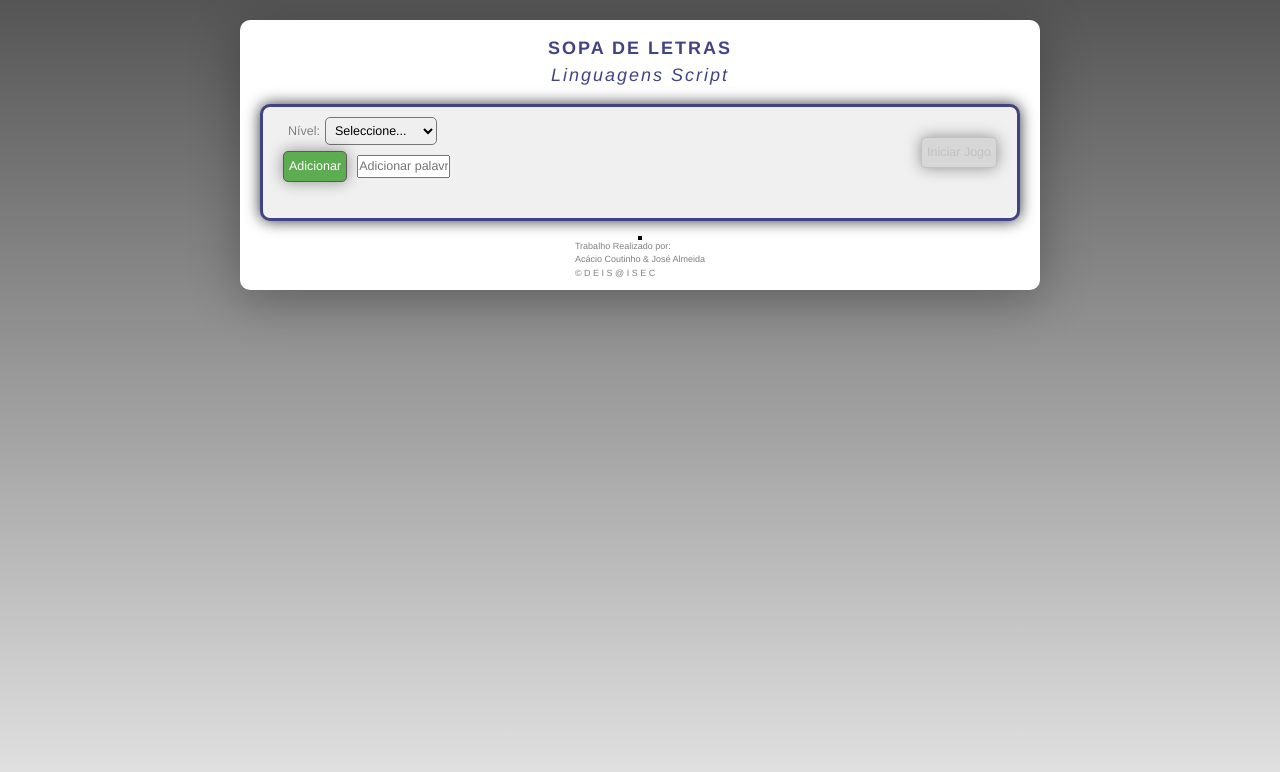
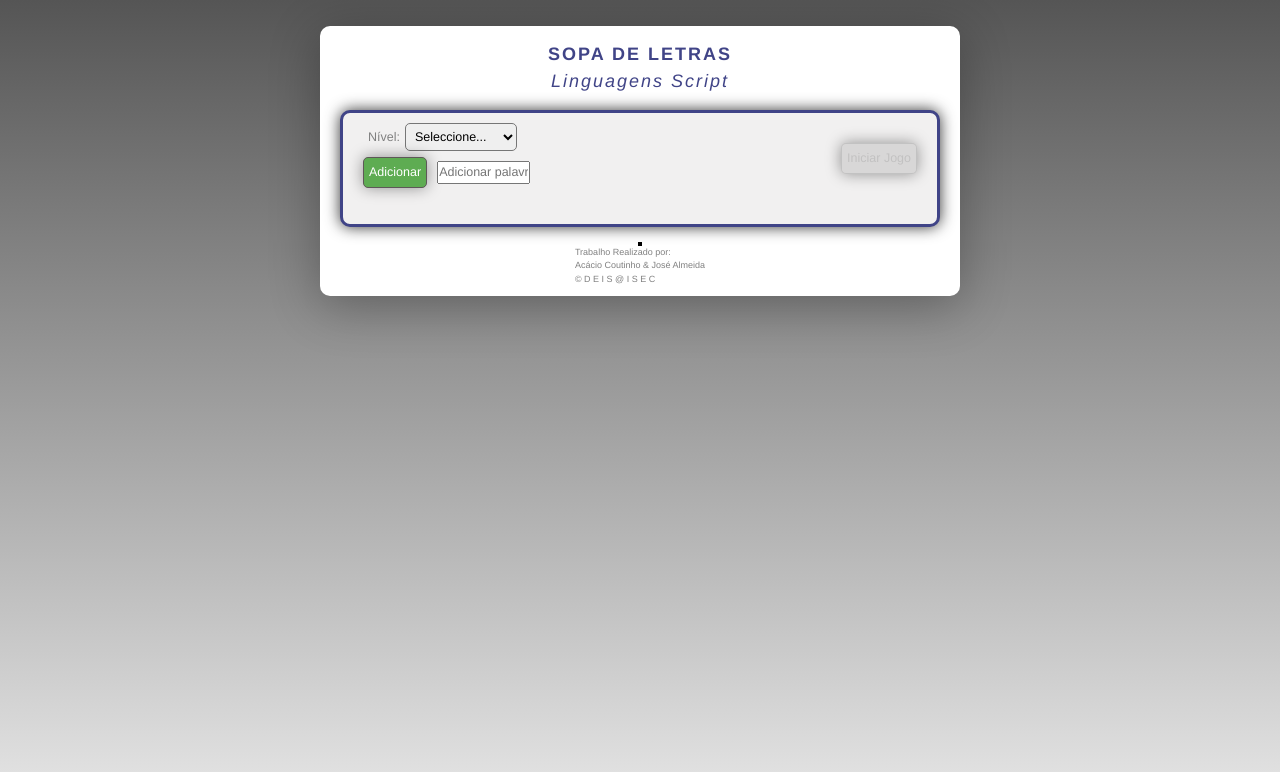
Before and after one commit to AcaCoutinho/LSTrabalhoPratico, a React (Create React App) app: page / in a window 1280 px wide. Shown: the top 772 px of the page. Built offline with nearby package versions, Linux system fonts and the light colour scheme.

Commit message:
Feito (provavelmente)

```diff
--- a/src/App.js
+++ b/src/App.js
@@ -15,7 +15,7 @@ import {
 } from "./components";
 
 let allPalavras = ["ISEC","SCRIPT", "VUE", "REACT", "HTML", "CSS"];
-
+let count = 0;
 function App() {
   const [gameStarted, setGameStarted] = useState(false);
   const [selectedLevel, setSelectedLevel] = useState("0");
@@ -73,6 +73,7 @@ function App() {
 
     let numPalavras;
     let numOfLetras;
+
     switch (value) {
       case '1':
         numOfLetras = 8;//linhas*colunas
@@ -95,7 +96,13 @@ function App() {
         break;
     }
 
-    allPalavras.push(localStorage.getItem("palavras"))
+    if(count === 0){
+      allPalavras.push(localStorage.getItem("palavras"))
+    }
+    count++;
+
+    console.table( allPalavras)
+    tiraNull(allPalavras)
     console.table( allPalavras)
     const palavras = randomPalavras(allPalavras, numPalavras);
     setPalavras(palavras);
@@ -103,6 +110,14 @@ function App() {
     setLetras(letrasTab);
   }
 
+  //retirar o null que fica no array quando uma palavra armazenada é apagada
+  function tiraNull(allPalavras){
+    let tam = allPalavras.length;
+      if(allPalavras[tam - 1] === null)
+      {
+        allPalavras.pop();
+      }
+  }
 
 
 
--- a/src/assets/styles/App.css
+++ b/src/assets/styles/App.css
@@ -6,14 +6,14 @@
 #container {
   display: flex;
   flex-direction: column;
-  margin: 20px 0 10px 0;
+  margin: 26px 0 10px 0;
   padding: 15px 20px 10px 20px;
   background-color: #fff;
   color: grey;
   box-shadow: 0px 10px 50px rgba(0, 0, 0, 0.3);
   align-items: center;
-  width: 800px;
-  min-width: 650px;
+  width: 640px;
+  min-width: 600px;
   border-radius: 10px;
 }
 .main-content {
--- a/src/components/game-over-modal/game-over-modal.css
+++ b/src/components/game-over-modal/game-over-modal.css
@@ -10,8 +10,7 @@
   left: 0;
   width: 100%;
   height: 100vh;
-  background-color: rgba(0,0,0,0.4);
-
+  background-color: rgba(0,0,0,0.3);
 
   display: flex;
   justify-content: center;
@@ -21,7 +20,7 @@
 
 .popup-inner{
   position: fixed;
-  padding: 40px;;
+  padding: 50px;;
   width: 100%;
   max-width: 640px;
   background-color: #f1f0f0;
```
